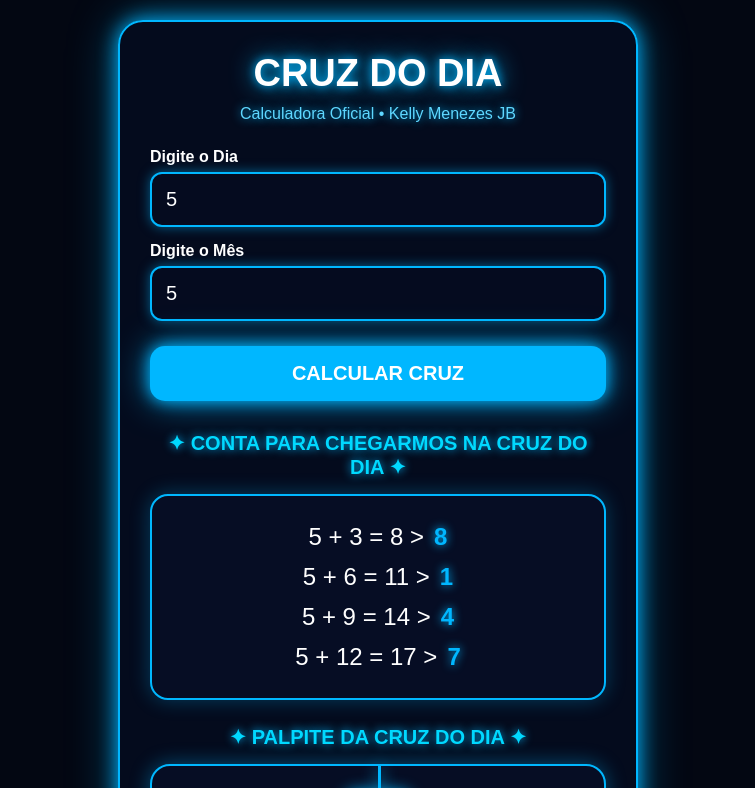
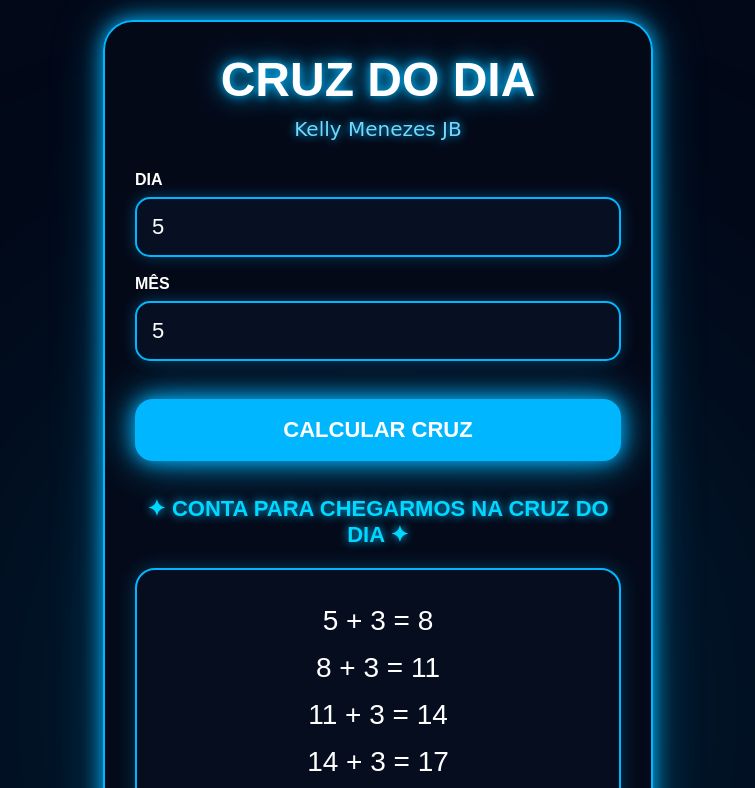
Before and after one commit to abnnerhenrich-cell/cruz-do-dia, a plain HTML site: page index.html in a window 1280 px wide. Both pictures are taken after typing "5", "5" into the empty fields and a click on the button "CALCULAR CRUZ". Shown: the top 788 px of the page, without its empty margins (262-1017 px from the left). Drawn offline with Linux system fonts and the light colour scheme.

Commit message:
Update index.html

```diff
--- a/index.html
+++ b/index.html
@@ -7,6 +7,7 @@
 <title>Cruz do Dia | Kelly Menezes JB</title>
 
 <style>
+
 *{
     margin:0;
     padding:0;
@@ -15,103 +16,133 @@
 }
 
 body{
+    background:#020817;
     min-height:100vh;
-    background:#030712;
     display:flex;
     justify-content:center;
     align-items:center;
     padding:20px;
-    color:white;
+    overflow-x:hidden;
+}
+
+body::before{
+    content:"";
+    position:fixed;
+    width:600px;
+    height:600px;
+    background:#00b7ff;
+    filter:blur(180px);
+    opacity:.18;
+    z-index:-1;
 }
 
 .container{
     width:100%;
-    max-width:520px;
-    background:rgba(5,12,30,0.95);
+    max-width:550px;
+    background:rgba(5,10,25,.95);
     border:2px solid #00b7ff;
-    border-radius:25px;
+    border-radius:30px;
     padding:30px;
-    text-align:center;
-    box-shadow:0 0 20px #00b7ff, 0 0 50px rgba(0,183,255,.4);
+    box-shadow:
+    0 0 20px #00b7ff,
+    0 0 50px rgba(0,183,255,.35);
 }
 
 h1{
-    font-size:38px;
+    text-align:center;
     color:white;
-    text-shadow:0 0 10px #00b7ff, 0 0 25px #00b7ff;
+    font-size:48px;
+    margin-bottom:10px;
+    text-shadow:
+    0 0 10px #00b7ff,
+    0 0 25px #00b7ff;
 }
 
 .sub{
-    color:#5ed7ff;
-    margin:10px 0 25px;
-    font-size:16px;
+    text-align:center;
+    color:#71d8ff;
+    font-size:20px;
+    margin-bottom:30px;
+    font-family:cursive;
     text-shadow:0 0 10px #00b7ff;
+}
+
+.input-group{
+    margin-bottom:18px;
 }
 
 label{
     display:block;
-    text-align:left;
-    margin:15px 0 6px;
+    color:white;
+    margin-bottom:8px;
     font-weight:bold;
+    font-size:16px;
 }
 
 input{
     width:100%;
-    padding:14px;
-    border-radius:12px;
+    padding:15px;
+    border-radius:15px;
     border:2px solid #00b7ff;
-    background:#050b1f;
+    background:#071022;
     color:white;
-    font-size:20px;
+    font-size:22px;
     outline:none;
-    box-shadow:0 0 12px rgba(0,183,255,.5);
+    box-shadow:0 0 15px rgba(0,183,255,.3);
 }
 
 button{
     width:100%;
-    margin-top:25px;
-    padding:16px;
+    margin-top:20px;
+    padding:18px;
     border:none;
-    border-radius:15px;
+    border-radius:18px;
     background:#00b7ff;
     color:white;
-    font-size:20px;
+    font-size:22px;
     font-weight:bold;
     cursor:pointer;
-    box-shadow:0 0 15px #00b7ff, 0 0 35px rgba(0,183,255,.7);
+    transition:.3s;
+    box-shadow:
+    0 0 20px #00b7ff,
+    0 0 45px rgba(0,183,255,.7);
 }
 
 button:hover{
-    transform:scale(1.03);
+    transform:scale(1.02);
 }
 
 .resultado{
     display:none;
-    margin-top:30px;
+    margin-top:35px;
 }
 
 .tituloResultado{
     color:#00d9ff;
-    margin:25px 0 15px;
-    font-size:20px;
-    text-shadow:0 0 10px #00b7ff;
+    font-size:22px;
+    text-align:center;
+    margin-bottom:20px;
+    text-shadow:
+    0 0 10px #00b7ff;
 }
 
 .contas{
-    background:#060d24;
+    background:#050d1f;
     border:2px solid #00b7ff;
-    border-radius:18px;
-    padding:15px;
-    box-shadow:0 0 20px rgba(0,183,255,.3);
+    border-radius:20px;
+    padding:20px;
+    box-shadow:0 0 20px rgba(0,183,255,.25);
 }
 
 .conta-item{
     display:flex;
     justify-content:center;
+    align-items:center;
     gap:10px;
-    font-size:24px;
-    margin:12px 0;
     flex-wrap:wrap;
+    color:white;
+    font-size:28px;
+    margin:15px 0;
 }
 
 .resultado-final{
@@ -122,82 +153,107 @@ button:hover{
 
 .cruz-container{
     position:relative;
-    height:330px;
-    background:#060d24;
+    margin-top:25px;
+    height:350px;
+    border-radius:25px;
     border:2px solid #00b7ff;
-    border-radius:20px;
-    margin-top:15px;
-    box-shadow:0 0 20px rgba(0,183,255,.4);
+    background:#050d1f;
+    overflow:hidden;
+    box-shadow:0 0 25px rgba(0,183,255,.25);
 }
 
 .linha-horizontal{
     position:absolute;
-    top:50%;
-    left:0;
     width:100%;
     height:3px;
     background:#00b7ff;
+    top:50%;
+    left:0;
+    transform:translateY(-50%);
     box-shadow:0 0 15px #00b7ff;
 }
 
 .linha-vertical{
     position:absolute;
-    top:0;
-    left:50%;
     width:3px;
     height:100%;
     background:#00b7ff;
+    top:0;
+    left:50%;
+    transform:translateX(-50%);
     box-shadow:0 0 15px #00b7ff;
 }
 
 .numero{
+    width:75px;
+    height:75px;
+    border-radius:18px;
+    border:2px solid #00b7ff;
+    background:#081633;
     position:absolute;
-    width:70px;
-    height:70px;
-    border-radius:15px;
-    background:#081633;
-    border:2px solid #00b7ff;
     display:flex;
     justify-content:center;
     align-items:center;
-    font-size:36px;
+    color:white;
+    font-size:40px;
     font-weight:bold;
-    color:white;
-    text-shadow:0 0 10px #fff;
-    box-shadow:0 0 15px #00b7ff;
+    text-shadow:0 0 10px white;
+    box-shadow:
+    0 0 15px #00b7ff,
+    0 0 25px rgba(0,183,255,.5);
 }
 
 .cruz-topo{
-    top:25px;
+    top:20px;
     left:50%;
     transform:translateX(-50%);
 }
 
 .cruz-esquerda{
+    left:20px;
     top:50%;
-    left:25px;
     transform:translateY(-50%);
 }
 
 .cruz-direita{
+    right:20px;
     top:50%;
-    right:25px;
     transform:translateY(-50%);
 }
 
 .cruz-baixo{
-    bottom:25px;
+    bottom:20px;
     left:50%;
     transform:translateX(-50%);
 }
 
 .assinatura{
-    margin-top:25px;
-    color:#5ed7ff;
-    font-size:18px;
+    margin-top:30px;
+    text-align:center;
+    color:#71d8ff;
+    font-size:24px;
     font-family:cursive;
     text-shadow:0 0 10px #00b7ff;
 }
+
+@media(max-width:600px){
+
+    h1{
+        font-size:40px;
+    }
+
+    .conta-item{
+        font-size:22px;
+    }
+
+    .numero{
+        width:65px;
+        height:65px;
+        font-size:34px;
+    }
+
+}
+
 </style>
 </head>
 
@@ -206,23 +262,36 @@ button:hover{
 <div class="container">
 
     <h1>CRUZ DO DIA</h1>
-    <p class="sub">Calculadora Oficial • Kelly Menezes JB</p>
 
-    <label>Digite o Dia</label>
-    <input type="number" id="dia" placeholder="">
+    <div class="sub">
+        Kelly Menezes JB
+    </div>
 
-    <label>Digite o Mês</label>
-    <input type="number" id="mes" placeholder="">
+    <div class="input-group">
+        <label>DIA</label>
+        <input type="number" id="dia" placeholder="Ex: 26">
+    </div>
 
-    <button onclick="calcularCruz()">CALCULAR CRUZ</button>
+    <div class="input-group">
+        <label>MÊS</label>
+        <input type="number" id="mes" placeholder="Ex: 05">
+    </div>
+
+    <button onclick="calcularCruz()">
+        CALCULAR CRUZ
+    </button>
 
     <div class="resultado" id="resultado">
 
-        <h2 class="tituloResultado">✦ CONTA PARA CHEGARMOS NA CRUZ DO DIA ✦</h2>
+        <h2 class="tituloResultado">
+            ✦ CONTA PARA CHEGARMOS NA CRUZ DO DIA ✦
+        </h2>
 
         <div class="contas" id="contas"></div>
 
-        <h2 class="tituloResultado">✦ PALPITE DA CRUZ DO DIA ✦</h2>
+        <h2 class="tituloResultado" style="margin-top:30px;">
+            ✦ PALPITE DA CRUZ DO DIA ✦
+        </h2>
 
         <div class="cruz-container">
 
@@ -238,17 +307,13 @@ button:hover{
 
     </div>
 
-    <div class="assinatura">✦ Kelly Menezes JB ✦</div>
+    <div class="assinatura">
+        ✦ Kelly Menezes JB ✦
+    </div>
 
 </div>
 
 <script>
-function simplificar(valor){
-    while(valor > 9){
-        valor -= 10;
-    }
-    return valor;
-}
 
 function calcularCruz(){
 
@@ -260,30 +325,56 @@ function calcularCruz(){
         return;
     }
 
+    // MÉTODO NOVO
+
     let soma1 = dia + 3;
-    let soma2 = dia + 6;
-    let soma3 = dia + 9;
-    let soma4 = dia + 12;
+    let soma2 = soma1 + 3;
+    let soma3 = soma2 + 3;
+    let soma4 = soma3 + 3;
 
-    let n1 = simplificar(soma1);
-    let n2 = simplificar(soma2);
-    let n3 = simplificar(soma3);
-    let n4 = simplificar(soma4);
+    // PEGA APENAS O ÚLTIMO DIGITO
 
-    document.getElementById("n1").innerText = n1;
-    document.getElementById("n2").innerText = n2;
-    document.getElementById("n3").innerText = n3;
-    document.getElementById("n4").innerText = n4;
+    let n1 = soma1 % 10;
+    let n2 = soma2 % 10;
+    let n3 = soma3 % 10;
+    let n4 = soma4 % 10;
+
+    // CRUZ
+
+    document.getElementById("n1").innerText = n1; // topo
+    document.getElementById("n2").innerText = n3; // esquerda
+    document.getElementById("n3").innerText = n4; // direita
+    document.getElementById("n4").innerText = n2; // baixo
+
+    // CONTAS
 
     document.getElementById("contas").innerHTML = `
-        <div class="conta-item">${dia} + 3 = ${soma1} > <span class="resultado-final">${n1}</span></div>
-        <div class="conta-item">${dia} + 6 = ${soma2} > <span class="resultado-final">${n2}</span></div>
-        <div class="conta-item">${dia} + 9 = ${soma3} > <span class="resultado-final">${n3}</span></div>
-        <div class="conta-item">${dia} + 12 = ${soma4} > <span class="resultado-final">${n4}</span></div>
+
+        <div class="conta-item">
+            ${dia} + 3 = ${soma1}
+        </div>
+
+        <div class="conta-item">
+            ${soma1} + 3 = ${soma2}
+        </div>
+
+        <div class="conta-item">
+            ${soma2} + 3 = ${soma3}
+        </div>
+
+        <div class="conta-item">
+            ${soma3} + 3 = ${soma4}
+        </div>
+
+        <div class="conta-item resultado-final" style="margin-top:25px;">
+            Últimos dígitos: ${n1}, ${n2}, ${n3}, ${n4}
+        </div>
+
     `;
 
     document.getElementById("resultado").style.display = "block";
 }
+
 </script>
 
 </body>
```
